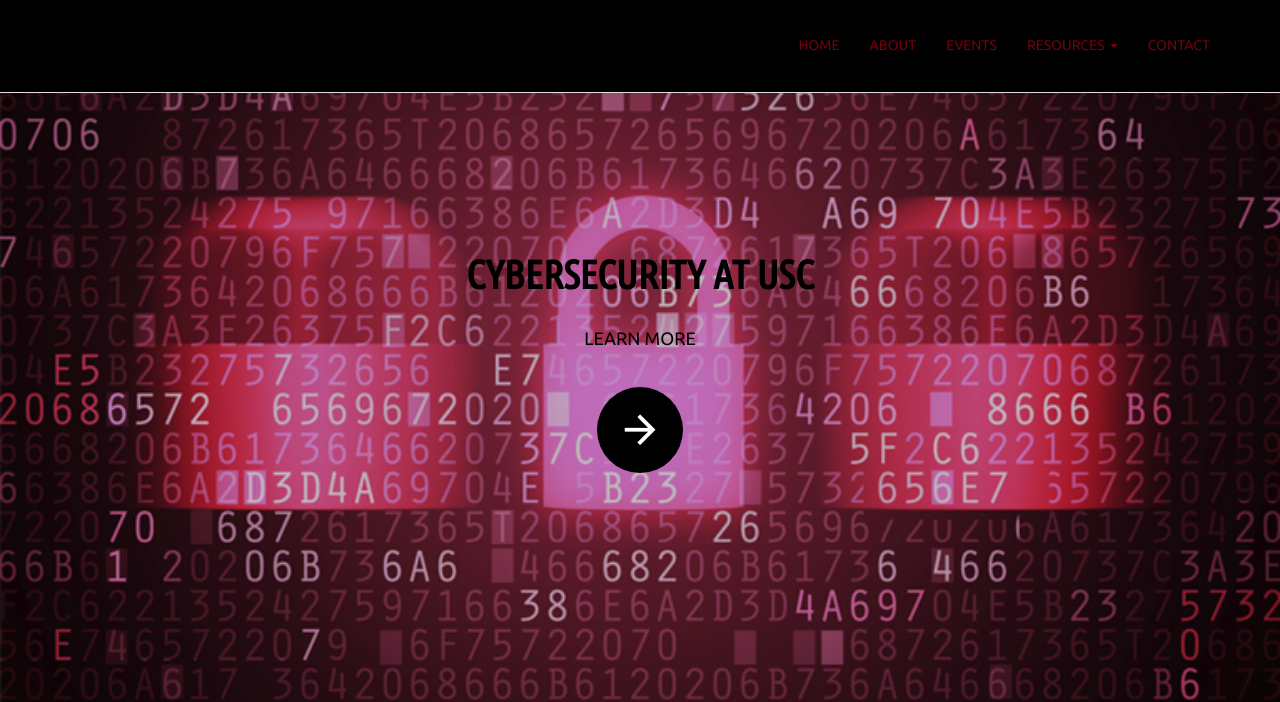
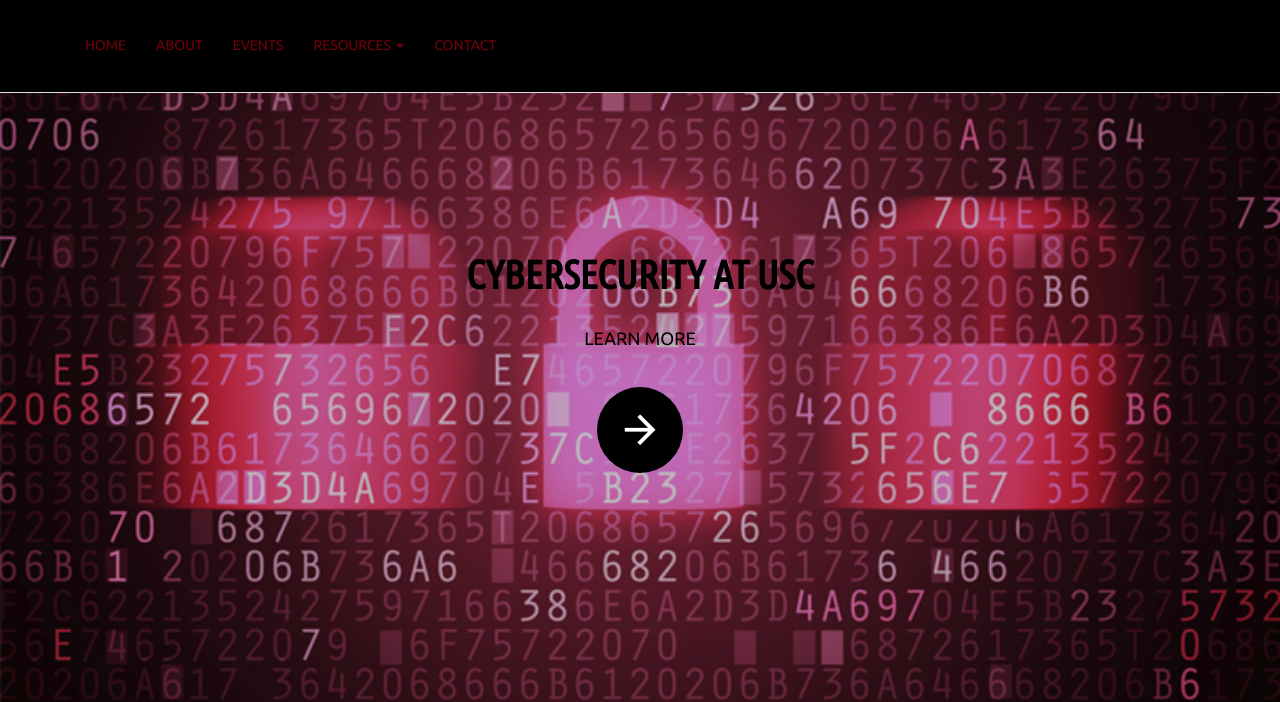
Before and after one commit to nglaeser/CybersecSite, a Flask app: page / in a window 1280 px wide. Shown: the top 702 px of the page. Run offline with Flask 2, Linux system fonts and the light colour scheme; some libraries are stand-ins or nearby versions; some web fonts are replaced.

Commit message:
Arrow button transparency, move menu to left

```diff
--- a/static/css/main.css
+++ b/static/css/main.css
@@ -194,14 +194,15 @@ a:hover {
   box-sizing: border-box;
   border-radius: 0;
   width: 86px;
-
+}
+#hero-area .btn:hover {
+  background: rgba(0, 0, 0, 0.8);
 }
 #hero-area .btn {
   background: #000;
   border: none;
   color: #fff;
   box-sizing: border-box;
-
   padding: 20px 20px 20px 20px;
   margin-top: 30px;
   font-size: 46px;
--- a/templates/index.html
+++ b/templates/index.html
@@ -73,11 +73,11 @@
 
                 </div>
                 <!-- main menu -->
-                <nav class="collapse navbar-collapse navbar-right" role="navigation">
+                <nav class="collapse navbar-collapse navbar-left" role="navigation">
                     <div class="main-menu">
-                        <ul class="nav navbar-nav navbar-right">
+                        <ul class="nav navbar-nav navbar-left">
                             <li>
-                                <a href="index.html" >Home</a>
+                                <a class="first-child" href="index.html" >Home</a>
                             </li>
                             <li><a href="about.html">About</a></li>
                             <li><a href="events.html">Events</a></li>
@@ -91,7 +91,7 @@
                                     </ul>
                                 </div>
                             </li>
-                            <li><a href="contact.html">Contact</a></li>
+                            <li><a class="last-child" href="contact.html">Contact</a></li>
                         </ul>
                     </div>
                 </nav>
```
